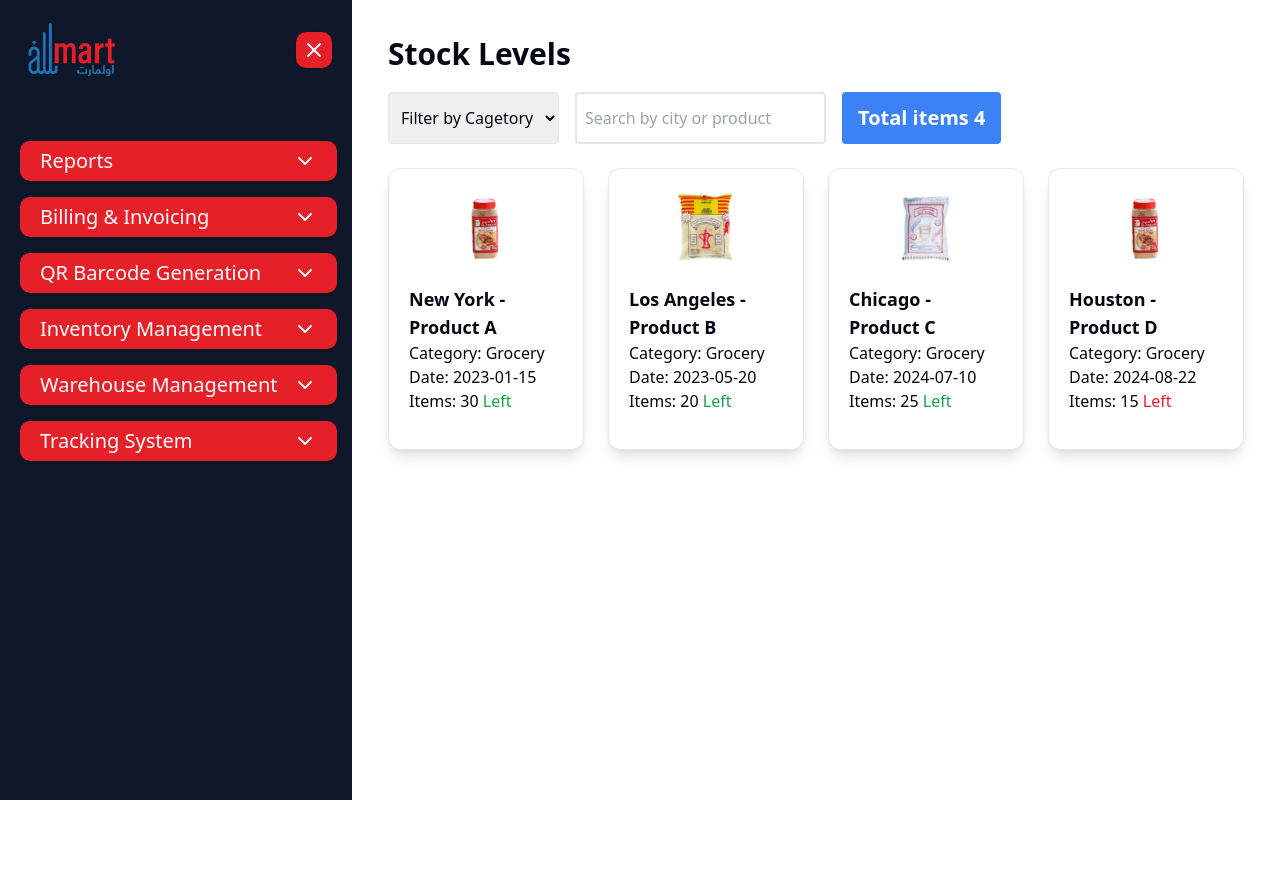
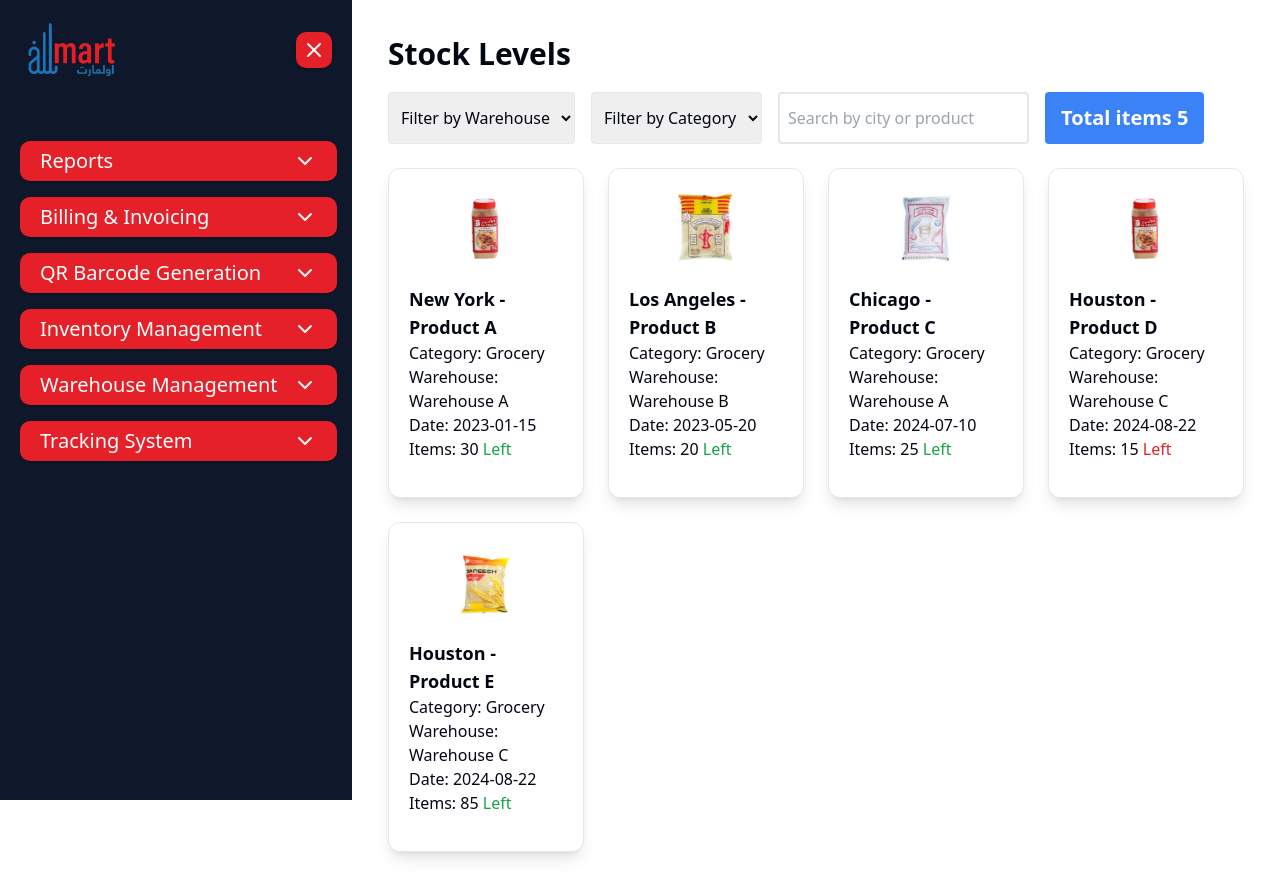
Before and after one commit to subin4693/AliMart-erp, a React (Vite) app: page /stock-levels in a window 1280 px wide. Before the commit the page ends 800 px from the top, so only its background shows below. Built offline with nearby package versions, Linux system fonts and the light colour scheme.

Commit message:
Added the Warehouse filter

```diff
--- a/src/pages/Batch&Expir/index.jsx
+++ b/src/pages/Batch&Expir/index.jsx
@@ -7,6 +7,7 @@ import img3 from "../../assets/3.png";
 const Index = () => {
     const [searchQuery, setSearchQuery] = useState("");
     const [selectedCategory, setSelectedCategory] = useState("");
+    const [selectedWarehouse, setSelectedWarehouse] = useState("");
     const [batches, setBatches] = useState([]);
     const [showExpiredProducts, setShowExpiredProducts] = useState(true); // State to manage visibility
 
@@ -16,6 +17,7 @@ const Index = () => {
             id: 1,
             productName: "Product A",
             category: "Grocery",
+            warehouse: "Warehouse A",
             batchNumber: "A123",
             expiryDate: "2023-10-01",
             quantity: 50,
@@ -25,6 +27,7 @@ const Index = () => {
             id: 2,
             productName: "Product B",
             category: "Grocery",
+            warehouse: "Warehouse B",
             batchNumber: "B456",
             expiryDate: "2023-11-15",
             quantity: 30,
@@ -34,6 +37,7 @@ const Index = () => {
             id: 3,
             productName: "Product C",
             category: "Grocery",
+            warehouse: "Warehouse A",
             batchNumber: "C789",
             expiryDate: "2024-01-10",
             quantity: 20,
@@ -43,6 +47,7 @@ const Index = () => {
             id: 4,
             productName: "Product D",
             category: "Grocery",
+            warehouse: "Warehouse C",
             batchNumber: "D012",
             expiryDate: "2024-11-20",
             quantity: 15,
@@ -55,12 +60,19 @@ const Index = () => {
         setBatches(data);
     }, []);
 
-    // Filter batches based on the search query and selected category
+    // Filter batches based on the search query, selected category, and selected warehouse
     const filteredBatches = batches.filter((batch) => {
         const matchCategory = selectedCategory
             ? batch.category.toLowerCase() === selectedCategory.toLowerCase()
             : true;
-        return matchCategory && batch.productName.toLowerCase().includes(searchQuery.toLowerCase());
+        const matchWarehouse = selectedWarehouse
+            ? batch.warehouse.toLowerCase() === selectedWarehouse.toLowerCase()
+            : true;
+        return (
+            matchCategory &&
+            matchWarehouse &&
+            batch.productName.toLowerCase().includes(searchQuery.toLowerCase())
+        );
     });
 
     // Function to check if a product is expired
@@ -82,10 +94,20 @@ const Index = () => {
             <div className="flex flex-col md:flex-row gap-4 mb-6">
                 <select
                     className="border p-2 rounded"
+                    value={selectedWarehouse}
+                    onChange={(e) => setSelectedWarehouse(e.target.value)}
+                >
+                    <option value="">Filter by Warehouse</option>
+                    <option value="Warehouse A">Warehouse A</option>
+                    <option value="Warehouse B">Warehouse B</option>
+                    <option value="Warehouse C">Warehouse C</option>
+                </select>
+                <select
+                    className="border p-2 rounded"
                     value={selectedCategory}
                     onChange={(e) => setSelectedCategory(e.target.value)}
                 >
-                    <option value="">Filter by Cagetory</option>
+                    <option value="">Filter by Category</option>
                     <option value="Cloths">Cloths</option>
                     <option value="Toys">Toys</option>
                     <option value="Grocery">Grocery</option>
@@ -93,14 +115,11 @@ const Index = () => {
 
                 <input
                     type="text"
-                    placeholder="Search by city or product"
+                    placeholder="Search by product"
                     value={searchQuery}
                     onChange={(e) => setSearchQuery(e.target.value)}
                     className="border-2 p-2 rounded outline-none"
                 />
-                 {/* <p className="bg-blue-500 text-white text-xl text-center py-3 font-semibold px-4 rounded">
-                    Total items {data.length}
-                </p> */}
 
                 <button
                     onClick={() => setShowExpiredProducts(!showExpiredProducts)}
@@ -130,6 +149,7 @@ const Index = () => {
                                             </h2>
                                             <p>Batch Number: {batch.batchNumber}</p>
                                             <p>Category: {batch.category}</p>
+                                            <p>Warehouse: {batch.warehouse}</p>
                                             <p>Expiry Date: {batch.expiryDate}</p>
                                             <p>Quantity: {batch.quantity}</p>
                                             <p className="mt-2 text-red-600 font-bold">
@@ -166,6 +186,7 @@ const Index = () => {
                                             </h2>
                                             <p>Batch Number: {batch.batchNumber}</p>
                                             <p>Category: {batch.category}</p>
+                                            <p>Warehouse: {batch.warehouse}</p>
                                             <p>Expiry Date: {batch.expiryDate}</p>
                                             <p>Quantity: {batch.quantity}</p>
                                             <p className="mt-2 text-yellow-600 font-bold">
--- a/src/pages/InventaryValuation/index.jsx
+++ b/src/pages/InventaryValuation/index.jsx
@@ -18,6 +18,7 @@ const Index = () => {
     const [salesData, setSalesData] = useState([]);
     const [selectedYear, setSelectedYear] = useState("");
     const [selectedMonth, setSelectedMonth] = useState("");
+    const [selectedWarehouse, setSelectedWarehouse] = useState(""); // New state for warehouse
     const [searchQuery, setSearchQuery] = useState("");
     const [filteredData, setFilteredData] = useState([]);
 
@@ -30,6 +31,7 @@ const Index = () => {
                 quantity: 100,
                 sales: 80,
                 date: "2023-01-15",
+                warehouse: "Warehouse A", // Added warehouse field
             },
             {
                 id: 2,
@@ -38,6 +40,7 @@ const Index = () => {
                 quantity: 50,
                 sales: 30,
                 date: "2023-02-20",
+                warehouse: "Warehouse B", // Added warehouse field
             },
             {
                 id: 3,
@@ -46,8 +49,9 @@ const Index = () => {
                 quantity: 200,
                 sales: 150,
                 date: "2024-01-10",
+                warehouse: "Warehouse A", // Added warehouse field
             },
-            // Add more items with dates as needed
+            // Add more items with dates and warehouse as needed
         ];
 
         setInventoryData(items);
@@ -71,7 +75,7 @@ const Index = () => {
 
     useEffect(() => {
         filterData();
-    }, [selectedYear, selectedMonth, searchQuery, inventoryData]);
+    }, [selectedYear, selectedMonth, selectedWarehouse, searchQuery, inventoryData]);
 
     const filterData = () => {
         let filtered = inventoryData;
@@ -85,6 +89,12 @@ const Index = () => {
         if (selectedMonth) {
             filtered = filtered.filter(
                 (item) => new Date(item.date).getMonth() + 1 === parseInt(selectedMonth),
+            );
+        }
+
+        if (selectedWarehouse) {
+            filtered = filtered.filter(
+                (item) => item.warehouse.toLowerCase() === selectedWarehouse.toLowerCase(),
             );
         }
 
@@ -114,7 +124,7 @@ const Index = () => {
                 <p className="text-xl text-gray-900">{totalValue.toFixed(2)} QAR</p>
             </div>
             <div className="flex flex-col md:flex-row gap-4 mb-6">
-                <select
+                {/* <select
                     className="border p-2 rounded"
                     value={selectedYear}
                     onChange={(e) => setSelectedYear(e.target.value)}
@@ -122,7 +132,7 @@ const Index = () => {
                     <option value="">Filter by Year</option>
                     <option value="2023">2023</option>
                     <option value="2024">2024</option>
-                </select>
+                </select> */}
 
                 <select
                     className="border p-2 rounded"
@@ -142,6 +152,16 @@ const Index = () => {
                     <option value="10">October</option>
                     <option value="11">November</option>
                     <option value="12">December</option>
+                </select>
+
+                <select
+                    className="border p-2 rounded"
+                    value={selectedWarehouse}
+                    onChange={(e) => setSelectedWarehouse(e.target.value)}
+                >
+                    <option value="">Filter by Warehouse</option>
+                    <option value="Warehouse A">Warehouse A</option>
+                    <option value="Warehouse B">Warehouse B</option>
                 </select>
             </div>
             <div>
--- a/src/pages/StockLevel/index.jsx
+++ b/src/pages/StockLevel/index.jsx
@@ -1,16 +1,15 @@
 import React, { useState, useEffect } from "react";
 import { Card } from "@/components/ui/card";
-// import { saveAs } from "file-saver";
 import img1 from "../../assets/1.png";
 import img2 from "../../assets/2.png";
 import img3 from "../../assets/3.png";
+import img4 from "../../assets/4.png";
 import { Button } from "@/components/ui/button";
-
-// import additional images as needed...
 
 const Index = () => {
     const [selectedYear, setSelectedYear] = useState("");
     const [selectedMonth, setSelectedMonth] = useState("");
+    const [selectedWarehouse, setSelectedWarehouse] = useState("");
     const [selectedCategory, setSelectedCategory] = useState("");
     const [searchQuery, setSearchQuery] = useState("");
     const [invoices, setInvoices] = useState([]);
@@ -20,49 +19,64 @@ const Index = () => {
         {
             city: "New York",
             product: "Product A",
-            cetgory: "Grocery",
+            category: "Grocery",
             items: 30,
+            warehouse: "Warehouse A",
             image: img1,
             date: "2023-01-15",
         },
         {
             city: "Los Angeles",
             product: "Product B",
-            cetgory: "Grocery",
+            category: "Grocery",
             items: 20,
+            warehouse: "Warehouse B",
             image: img2,
             date: "2023-05-20",
         },
         {
             city: "Chicago",
             product: "Product C",
-            cetgory: "Grocery",
+            category: "Grocery",
             items: 25,
+            warehouse: "Warehouse A",
             image: img3,
             date: "2024-07-10",
         },
         {
             city: "Houston",
             product: "Product D",
-            cetgory: "Grocery",
+            category: "Grocery",
             items: 15,
+            warehouse: "Warehouse C",
             image: img1,
             date: "2024-08-22",
         },
-        // Add more records as needed
+        {
+            city: "Houston",
+            product: "Product E",
+            category: "Grocery",
+            items: 85,
+            warehouse: "Warehouse C",
+            image: img4,
+            date: "2024-08-22",
+        },
     ];
 
     // Filter and search invoices based on criteria
     const filteredInvoices = invoices.filter((invoice) => {
         const matchYear = selectedYear ? invoice.date.startsWith(selectedYear) : true;
         const matchMonth = selectedMonth ? invoice.date.slice(5, 7) === selectedMonth : true;
+        const matchWarehouse = selectedWarehouse
+            ? invoice.warehouse?.toLowerCase() === selectedWarehouse?.toLowerCase()
+            : true;
         const matchCategory = selectedCategory
-            ? invoice.cetgory?.toLowerCase() === selectedCategory?.toLowerCase()
+            ? invoice.category?.toLowerCase() === selectedCategory?.toLowerCase()
             : true;
         const matchSearch =
             invoice.city.toLowerCase().includes(searchQuery.toLowerCase()) ||
             invoice.product.toLowerCase().includes(searchQuery.toLowerCase());
-        return matchYear && matchMonth && matchSearch && matchCategory;
+        return matchYear && matchMonth && matchSearch && matchCategory && matchWarehouse;
     });
 
     // Automatically generate invoices when component mounts
@@ -70,7 +84,7 @@ const Index = () => {
         const generatedInvoices = data.map((entry, index) => ({
             id: index + 1,
             ...entry,
-            totalAmount: entry.orders * 50, // Example: $50 per order
+            totalAmount: entry.items * 50, // Example: $50 per item
         }));
         setInvoices(generatedInvoices);
     }, []);
@@ -91,24 +105,23 @@ const Index = () => {
 
             {/* Filter and Search Controls */}
             <div className="flex flex-col md:flex-row gap-4 mb-6">
-                {/* <select
+                <select
                     className="border p-2 rounded"
-                    value={selectedYear}
-                    onChange={(e) => setSelectedYear(e.target.value)}
+                    value={selectedWarehouse}
+                    onChange={(e) => setSelectedWarehouse(e.target.value)}
                 >
-                    <option value="">Filter by Year</option>
-                    <option value="2023">2023</option>
-                    <option value="2024">2024</option>
-                </select> */}
-
-
+                    <option value="">Filter by Warehouse</option>
+                    <option value="Warehouse A">Warehouse A</option>
+                    <option value="Warehouse B">Warehouse B</option>
+                    <option value="Warehouse C">Warehouse C</option>
+                </select>
 
                 <select
                     className="border p-2 rounded"
                     value={selectedCategory}
                     onChange={(e) => setSelectedCategory(e.target.value)}
                 >
-                    <option value="">Filter by Cagetory</option>
+                    <option value="">Filter by Category</option>
                     <option value="Cloths">Cloths</option>
                     <option value="Toys">Toys</option>
                     <option value="Grocery">Grocery</option>
@@ -125,12 +138,6 @@ const Index = () => {
                 <p className="bg-blue-500 text-white text-xl text-center py-3 font-semibold px-4 rounded">
                     Total items {invoices.length}
                 </p>
-                {/* <Button
-                    onClick={downloadAllInvoices}
-                    className="p-2 rounded lg:w-[100px] bg-[#2576b6] w-full "
-                >
-                    Download All
-                </Button> */}
             </div>
 
             {/* Invoice List */}
@@ -141,14 +148,14 @@ const Index = () => {
                             <img
                                 src={invoice.image}
                                 alt="Product"
-                                className="w-20 h-20   object-cover rounded"
+                                className="w-20 h-20 object-cover rounded"
                             />
                             <div>
                                 <h2 className="text-lg font-semibold">
                                     {invoice.city} - {invoice.product}
                                 </h2>
-                                <p>Category: {invoice.cetgory}</p>
-
+                                <p>Category: {invoice.category}</p>
+                                <p>Warehouse: {invoice.warehouse}</p>
                                 <p>Date: {invoice.date}</p>
                                 <p>
                                     Items: {invoice.items}{" "}
@@ -162,15 +169,6 @@ const Index = () => {
                                 </p>
                             </div>
                         </div>
-                        {/* <div className="border-t pt-4">
-                            <p>Items: {invoice.items} Left</p>
-                        </div> */}
-                        {/* <Button
-                            onClick={() => downloadInvoice(invoice)}
-                            className="py-3 mt-4 px-4 rounded w-[100px] bg-[#2576b6]"
-                        >
-                            Download
-                        </Button> */}
                     </Card>
                 ))}
             </div>
```
